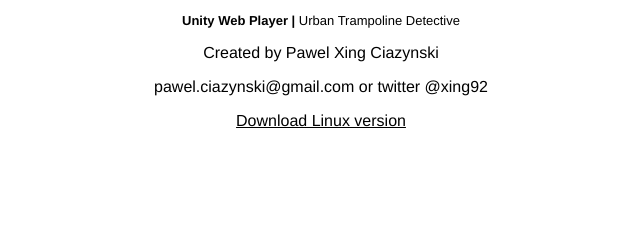
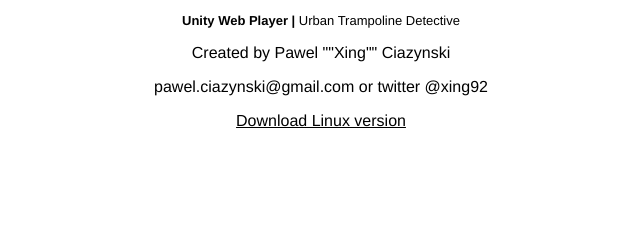
Before and after one commit to Xing92/UrbanTrampolineDetective, a plain HTML site: page index.html in a window 1280 px wide. Shown: the top 240 px of the page, 319-959 px from the left. Drawn offline with nearby package versions, Linux system fonts and the light colour scheme; a script that the page names is missing.

Commit message:
- some fixes, Index fix

```diff
--- a/index.html
+++ b/index.html
@@ -117,7 +117,7 @@
 	</head>
 	<body>
 		<p class="header"><span>Unity Web Player | </span>Urban Trampoline Detective</p>
-		<p><span>Created by Pawel Xing Ciazynski</p>
+		<p><span>Created by Pawel ""Xing"" Ciazynski</p>
 		<p><span>pawel.ciazynski@gmail.com or twitter @xing92</p>
 		<a href="http://xing92.github.io/UrbanTrampolineDetective/Game Demo.7z" download="Game Demo.7z">Download Linux version</a>
 		<div class="content">
```
